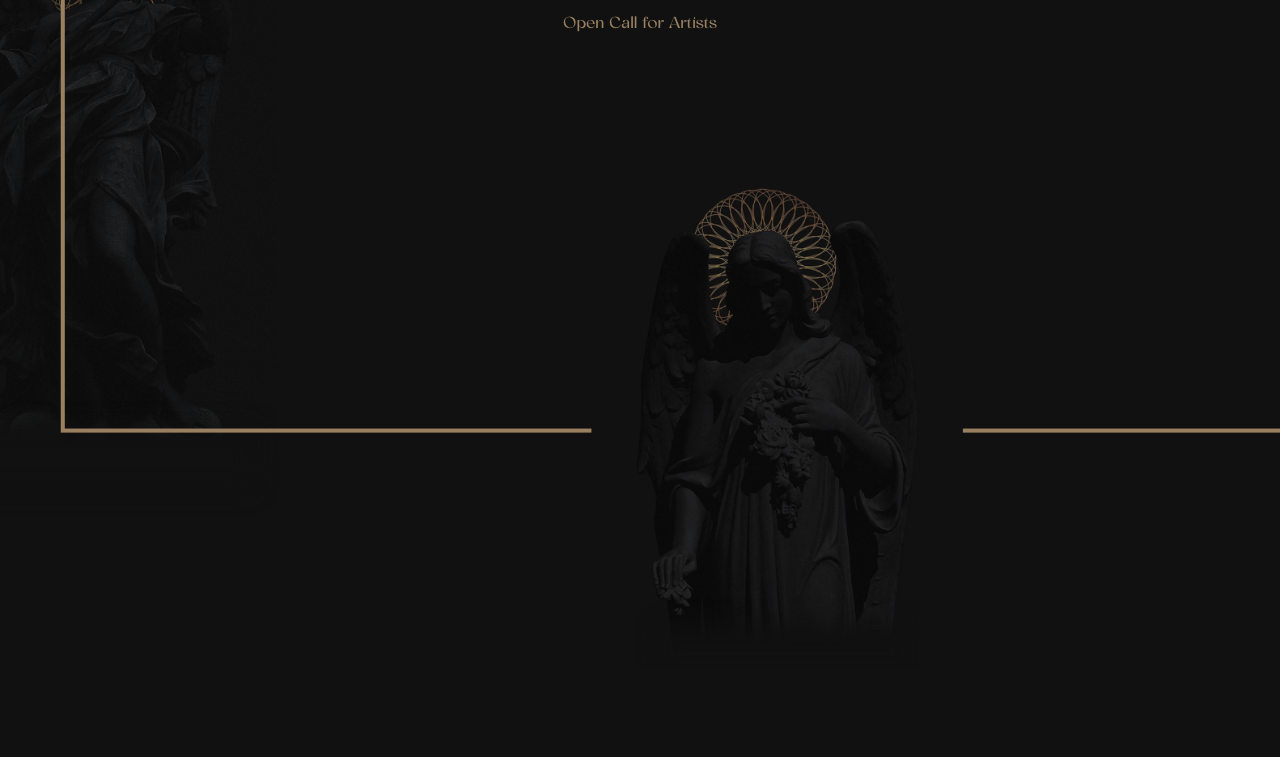
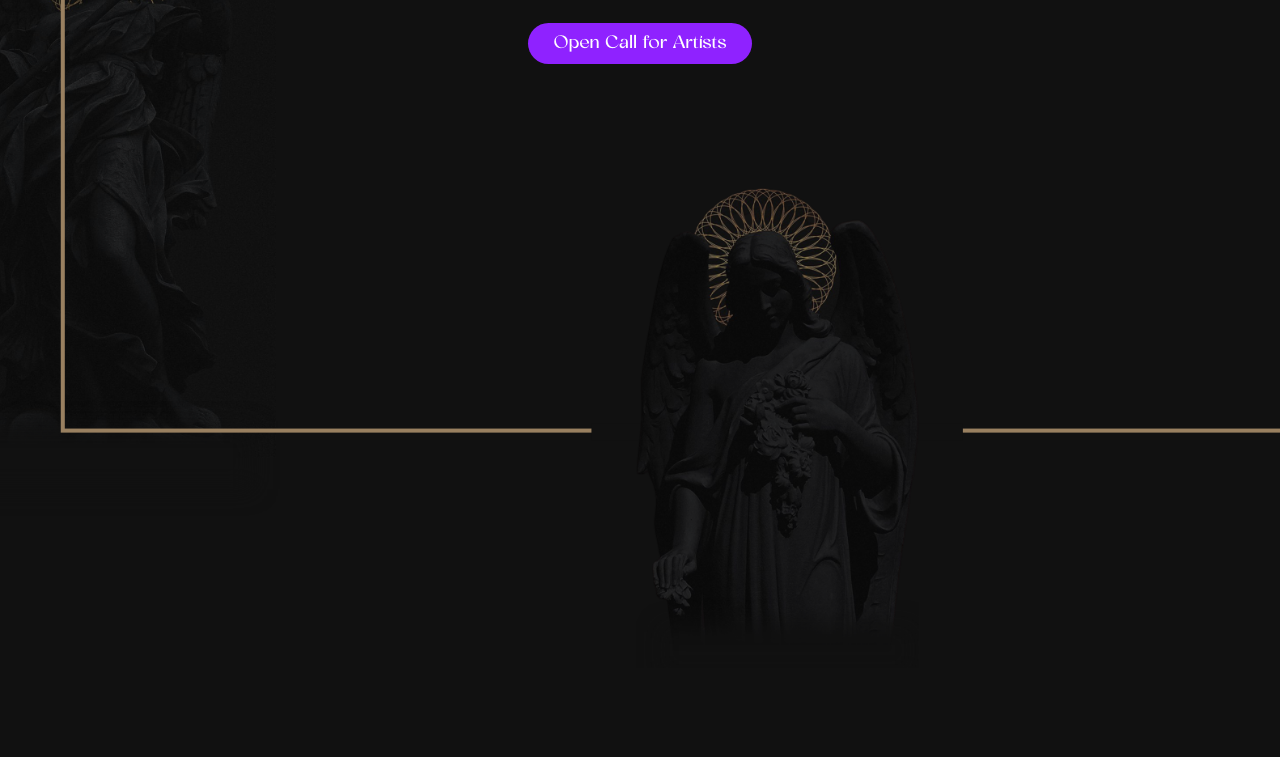
Before and after one commit to denizsulmaz/vfwart, a plain HTML site: page index.html in a window 1280 px wide. Shown: the part 336-1093 px from the top of the page. Drawn offline with Linux system fonts and the light colour scheme.

Commit message:
Ready for open call

```diff
--- a/style.css
+++ b/style.css
@@ -54,6 +54,19 @@ nav img{width:260px;}
     height: 125vh;
     width: 100vw;
 }
+.landing a{
+    border-radius: 30px;
+    margin-top: 5vh;
+    font-size: 18px;
+    padding: 10px 25px;
+    background-color: #8F22FF;
+    color: rgb(255, 255, 255);
+    transition: 0.3s ease-in-out;
+}
+.landing a:hover{
+    background-color: white;
+    color: #8F22FF;
+}
 /* --Divider */
 .divider{
     width: 100vw;
@@ -90,6 +103,7 @@ nav img{width:260px;}
     margin: auto;
     overflow: auto;
     flex-direction: row;
+    display: none !important; /* during open call */
 }
 .artistProfiles div {
     width: 180px;
@@ -148,6 +162,8 @@ nav img{width:260px;}
     height: auto;
     overflow: none;
     flex-direction: row;
+    display: none !important; /* during open call */
+
 }
 .snap .snapBox{
     width: auto;
```
